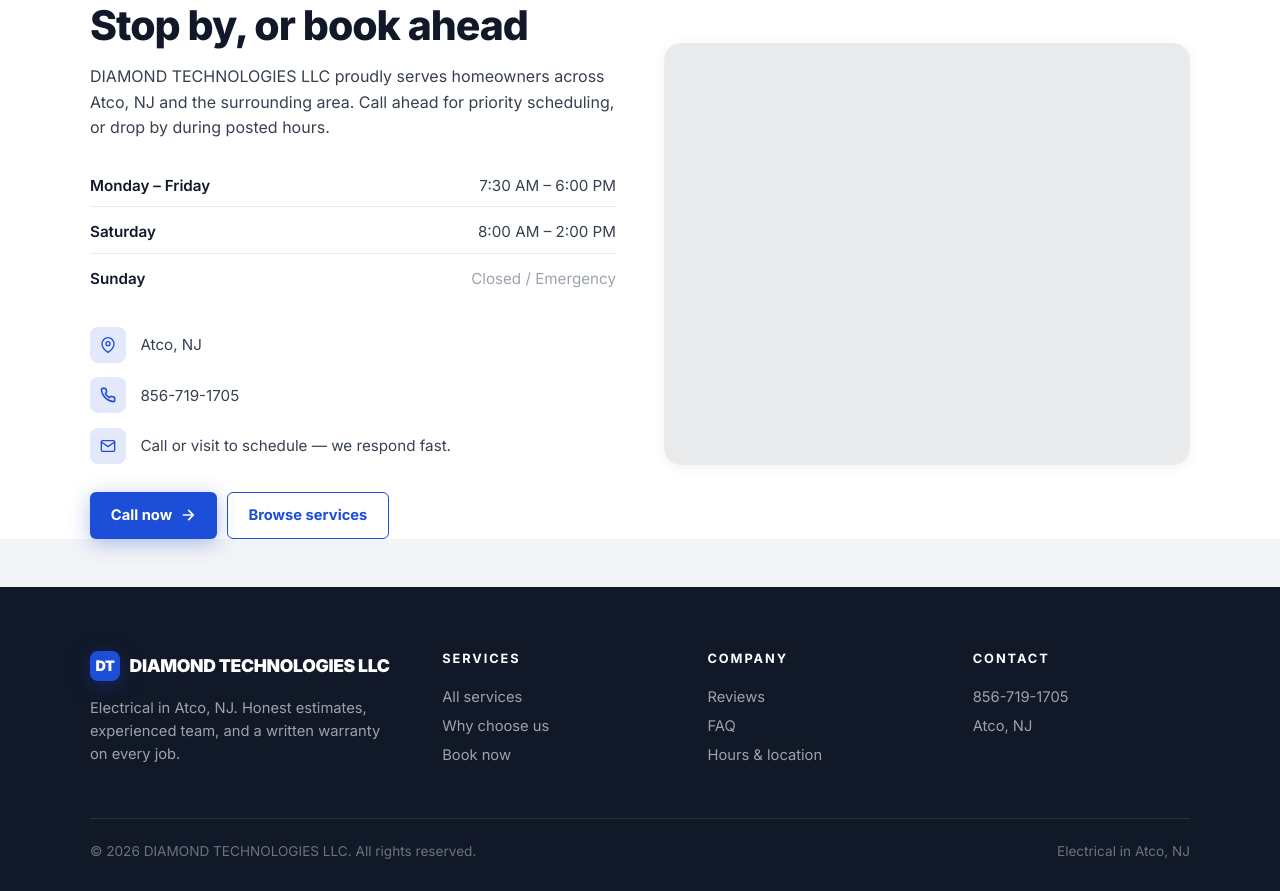
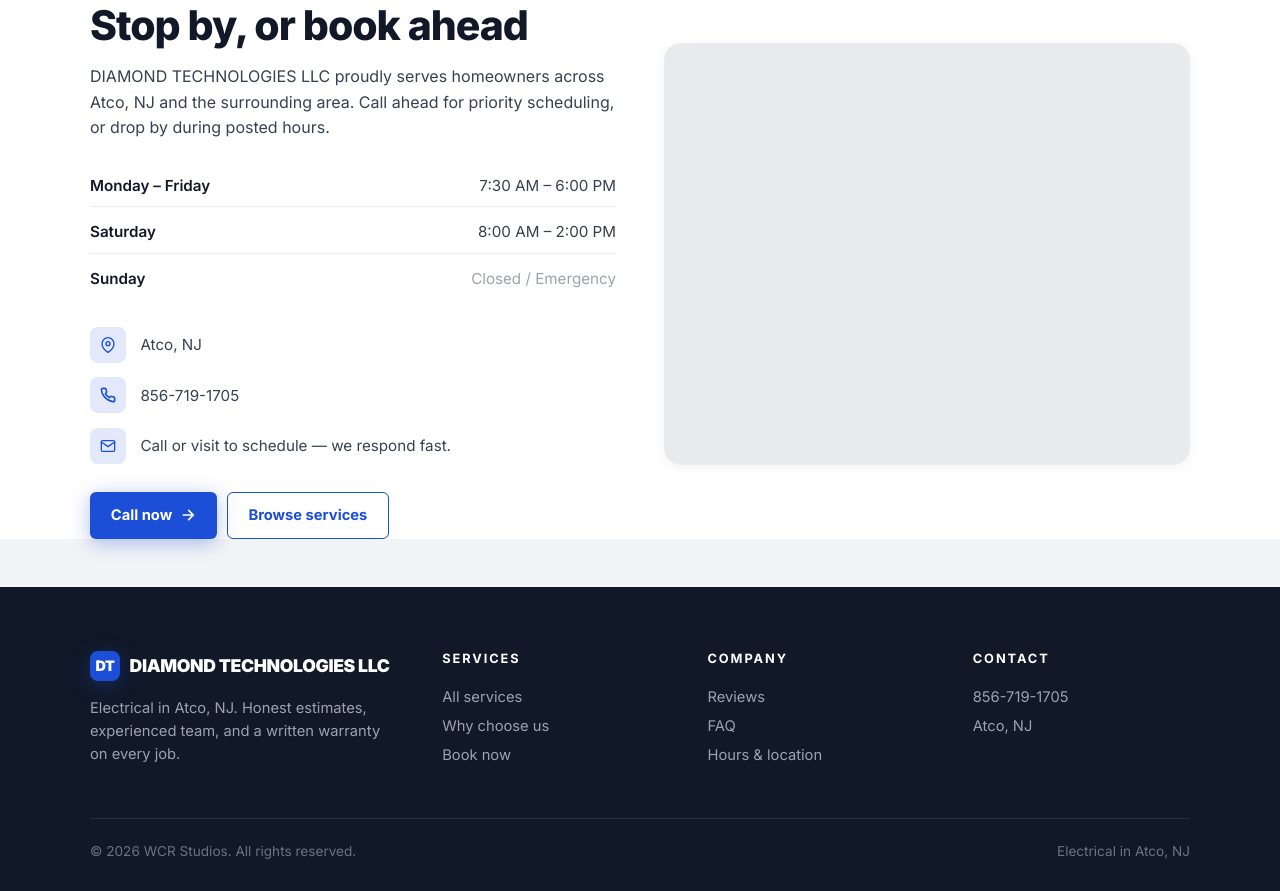
Before and after one commit to Wrenbjor/trades--diamond-technologies-llc, a plain HTML site: page index.html in a window 1280 px wide. Shown: the part 4647-5538 px from the top of the page. Drawn offline with nearby package versions, Linux system fonts and the light colour scheme; no server answers.

Commit message:
Update site

```diff
--- a/index.html
+++ b/index.html
@@ -605,7 +605,7 @@
     </div>
   </div>
   <div class="foot-bottom">
-    <div>&copy; 2026 DIAMOND TECHNOLOGIES LLC. All rights reserved.</div>
+    <div>&copy; 2026 WCR Studios. All rights reserved.</div>
     <div>Electrical in Atco, NJ</div>
   </div>
 </footer>
```
